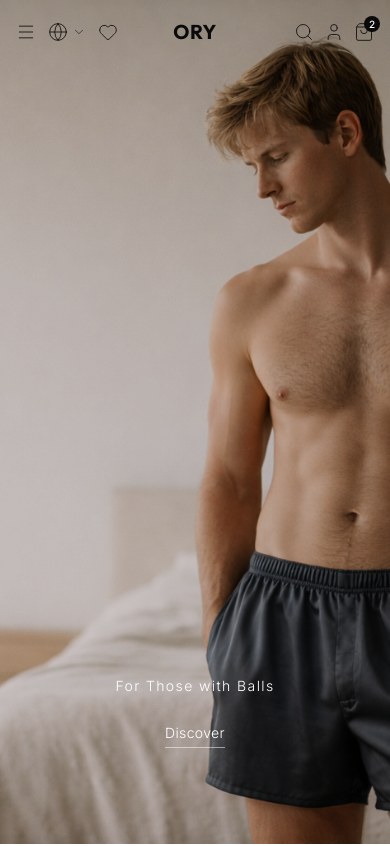
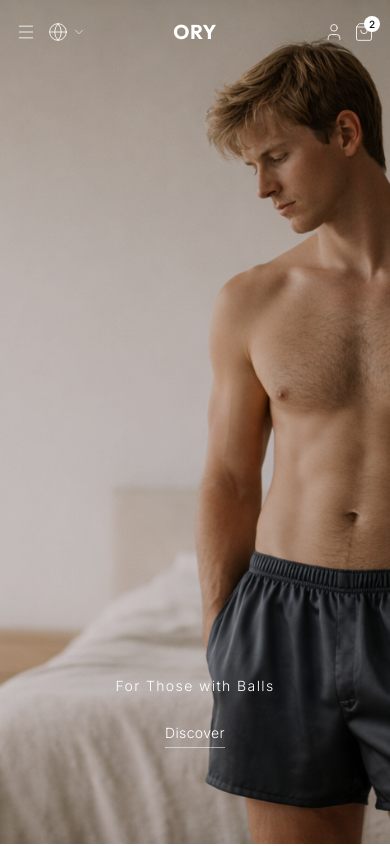
Before and after one commit to Awwyy1/ORY-V0, a Next.js app: page / in a window 390 px wide. Shown: the top 846 px of the page. Built offline with nearby package versions, Linux system fonts and the light colour scheme.

Commit message:
fix: update mobile icon colors based on menu state
Hide search and heart icons on desktop and mobile; change mobile icons and logo to white when menu is closed and page is not scrolled, turn black when menu is opened or page is scrolled.

```diff
--- a/components/header.tsx
+++ b/components/header.tsx
@@ -65,7 +65,7 @@ export function Header() {
         transition={{ duration: 0.6 }}
         className={`fixed top-0 left-0 right-0 z-50 transition-all duration-500 ${isScrolled || isMenuOpen
           ? "bg-background border-b border-border"
-          : "bg-transparent md:bg-transparent bg-background"
+          : "bg-transparent"
           }`}
       >
         <div className="w-full px-4 md:px-8 lg:px-12">
@@ -75,7 +75,7 @@ export function Header() {
             <div className="flex md:hidden items-center gap-3">
               <button
                 onClick={() => setIsMenuOpen(!isMenuOpen)}
-                className="text-foreground transition-colors duration-300"
+                className={`transition-colors duration-300 ${isScrolled || isMenuOpen ? "text-foreground" : "text-white"}`}
                 aria-label="Menu"
               >
                 {isMenuOpen ? (
@@ -87,7 +87,7 @@ export function Header() {
               <div className="relative">
                 <button
                   onClick={() => setIsLangOpen(!isLangOpen)}
-                  className="flex items-center gap-1 text-foreground transition-colors duration-300"
+                  className={`flex items-center gap-1 transition-colors duration-300 ${isScrolled || isMenuOpen ? "text-foreground" : "text-white"}`}
                   aria-label="Language"
                 >
                   <Globe strokeWidth={1} className="w-5 h-5" />
@@ -126,18 +126,20 @@ export function Header() {
                   )}
                 </AnimatePresence>
               </div>
+              {/* Wishlist - Hidden for now
               <button
                 className="text-foreground transition-colors duration-300"
                 aria-label="Wishlist"
               >
                 <Heart strokeWidth={1} className="w-5 h-5" />
               </button>
+              */}
             </div>
 
             {/* Logo - Desktop: Left, Mobile: Center */}
             <a href="/" className="flex-shrink-0 md:flex-shrink-0 absolute left-1/2 -translate-x-1/2 md:static md:translate-x-0">
               <span
-                className={`font-display text-xl md:text-2xl font-bold tracking-wide transition-colors duration-500 ${isScrolled ? "text-foreground" : "md:text-white text-foreground"
+                className={`font-display text-xl md:text-2xl font-bold tracking-wide transition-colors duration-500 ${isScrolled || isMenuOpen ? "text-foreground" : "text-white"
                   }`}
               >
                 ORY
@@ -257,6 +259,7 @@ export function Header() {
 
               {/* Desktop Icons */}
               <div className="hidden md:flex items-center gap-5">
+                {/* Search - Hidden for now
                 <button
                   className={`transition-colors duration-300 hover:opacity-70 ${isScrolled ? "text-foreground" : "text-white"
                     }`}
@@ -264,6 +267,8 @@ export function Header() {
                 >
                   <Search strokeWidth={1} className="w-5 h-5" />
                 </button>
+                */}
+                {/* Wishlist - Hidden for now
                 <button
                   className={`transition-colors duration-300 hover:opacity-70 ${isScrolled ? "text-foreground" : "text-white"
                     }`}
@@ -271,6 +276,7 @@ export function Header() {
                 >
                   <Heart strokeWidth={1} className="w-5 h-5" />
                 </button>
+                */}
                 <button
                   className={`transition-colors duration-300 hover:opacity-70 ${isScrolled ? "text-foreground" : "text-white"
                     }`}
@@ -299,25 +305,27 @@ export function Header() {
 
               {/* Mobile Icons - Compact spacing */}
               <div className="flex md:hidden items-center gap-2.5">
+                {/* Search - Hidden for now
                 <button
-                  className="text-foreground transition-colors duration-300"
+                  className={`transition-colors duration-300 ${isScrolled || isMenuOpen ? "text-foreground" : "text-white"}`}
                   aria-label="Search"
                 >
                   <Search strokeWidth={1} className="w-5 h-5" />
                 </button>
+                */}
                 <button
-                  className="text-foreground transition-colors duration-300"
+                  className={`transition-colors duration-300 ${isScrolled || isMenuOpen ? "text-foreground" : "text-white"}`}
                   aria-label="Account"
                 >
                   <User strokeWidth={1} className="w-5 h-5" />
                 </button>
                 <button
-                  className="relative text-foreground transition-colors duration-300"
+                  className={`relative transition-colors duration-300 ${isScrolled || isMenuOpen ? "text-foreground" : "text-white"}`}
                   aria-label="Shopping Bag"
                 >
                   <ShoppingBag strokeWidth={1} className="w-5 h-5" />
                   {cartCount > 0 && (
-                    <span className="absolute -top-1.5 -right-1.5 w-4 h-4 text-[10px] font-medium flex items-center justify-center rounded-full bg-foreground text-background">
+                    <span className={`absolute -top-1.5 -right-1.5 w-4 h-4 text-[10px] font-medium flex items-center justify-center rounded-full ${isScrolled || isMenuOpen ? "bg-foreground text-background" : "bg-white text-foreground"}`}>
                       {cartCount}
                     </span>
                   )}
```
